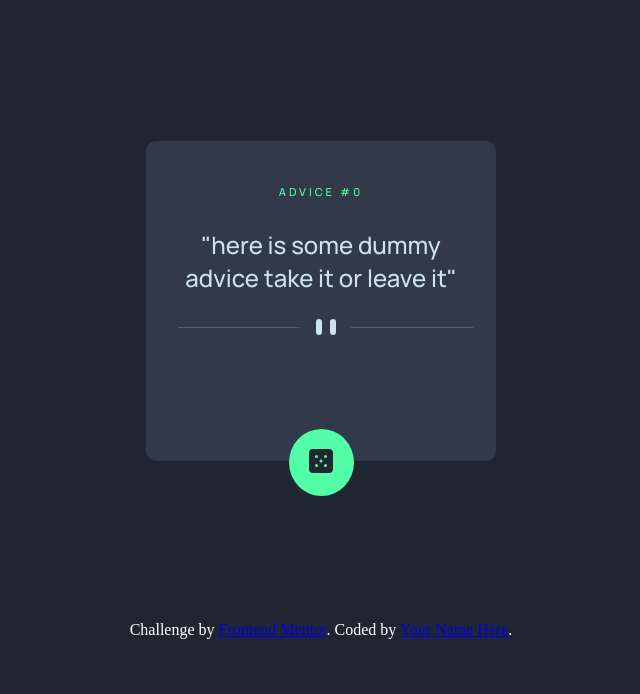
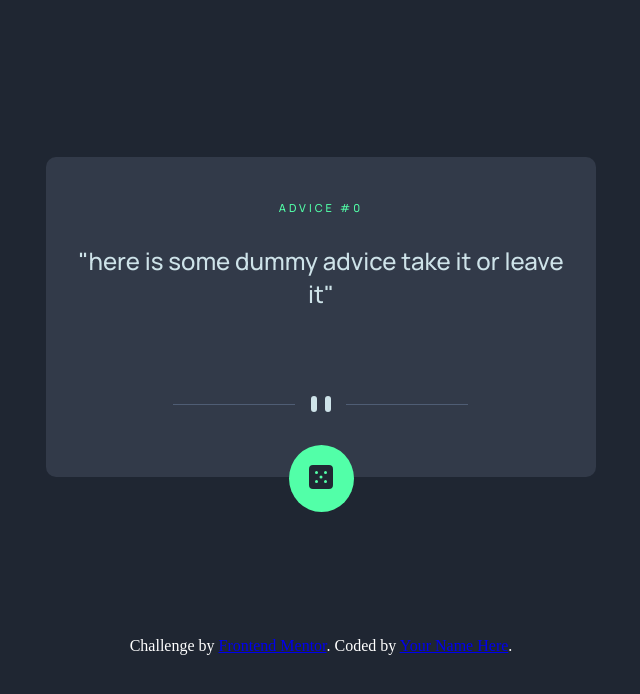
Before and after one commit to Drrecommended/advice-app, a plain HTML site: page index.html in a window 1280 px wide. Shown: the whole page, without its empty margins (319-959 px from the left). Drawn offline with Linux system fonts and the light colour scheme; no server answers.

Commit message:
divider sized and placed in correct position

```diff
--- a/index.html
+++ b/index.html
@@ -20,10 +20,7 @@
     <main class="main">
       <h1 class="advice-title">advice #0</h1>
       <p class="advice">"here is some dummy advice take it or leave it"</p>
-      <div class="line"></div>
-      <img src="images/pattern-divider-mobile.svg" alt="" />
-      <div class="line"></div>
-
+      <img class="divider" src="images/pattern-divider-mobile.svg" alt="" />
       <button class="dice-button">
         <img src="images/icon-dice.svg" alt="dice" />
       </button>
--- a/style.css
+++ b/style.css
@@ -8,6 +8,7 @@
 
 body {
   background-color: hsl(218, 23%, 16%);
+  padding: 1em;
 }
 
 .main {
@@ -16,7 +17,7 @@ body {
   margin: 0 auto;
   margin-top: 8.8em;
   border-radius: 10px;
-  max-width: 350px;
+  max-width: 550px;
   min-height: 320px;
   position: relative;
   text-align: center;
@@ -39,11 +40,14 @@ body {
   margin-bottom: 1em;
 }
 
-
-
-.line {
-  display: block;
-
+.divider {
+  max-width: 90%;
+  position: absolute;
+  margin-left: auto;
+  margin-right: auto;
+  right: 2px;
+  left: 0;
+  bottom: 65px;
 }
 
 .dice-button {
@@ -66,13 +70,11 @@ body {
   margin-right: 40px;
 }
 
-
 .dice-button:hover {
   cursor: pointer;
-  -webkit-box-shadow: 0px 0px 43px 1px #53FEAB;
-  box-shadow: 0px 0px 43px 1px #53FEAB;
+  -webkit-box-shadow: 0px 0px 43px 1px #53feab;
+  box-shadow: 0px 0px 43px 1px #53feab;
 }
-
 
 .attribution {
   color: white;
```
